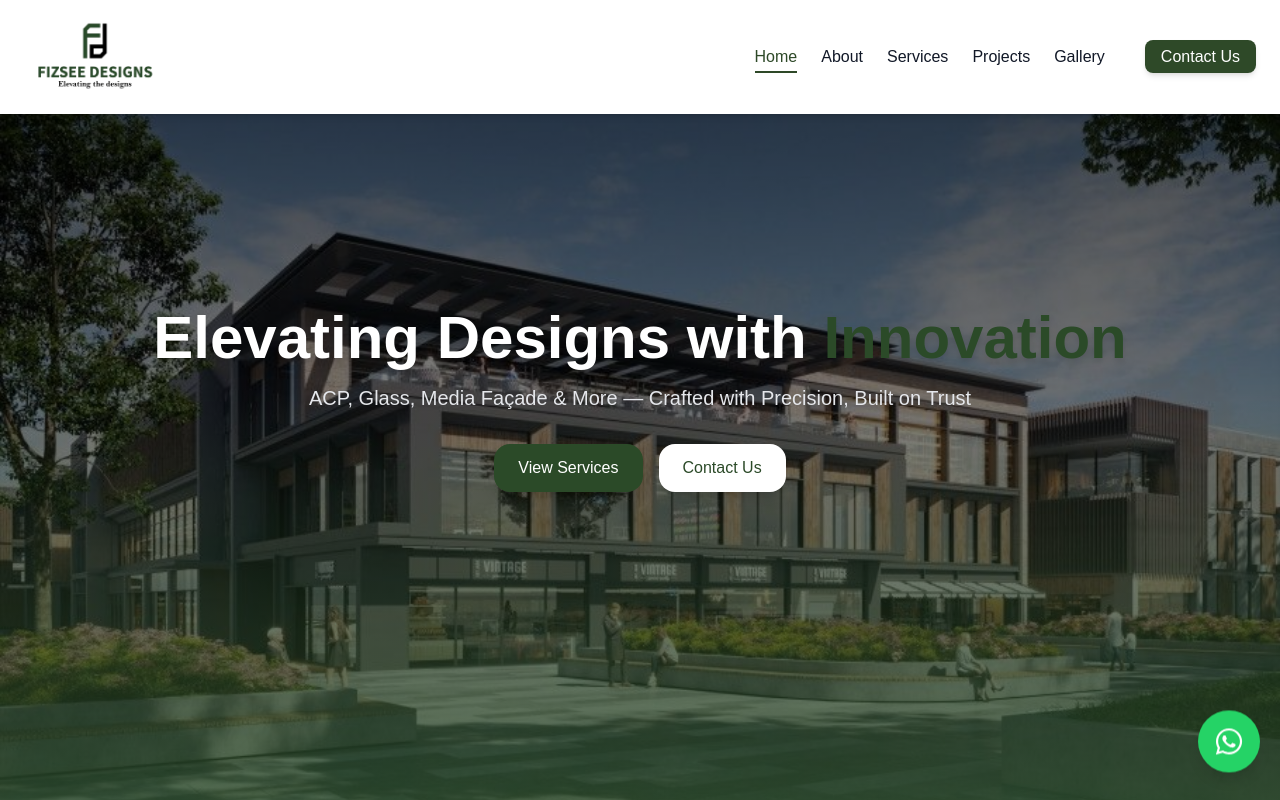
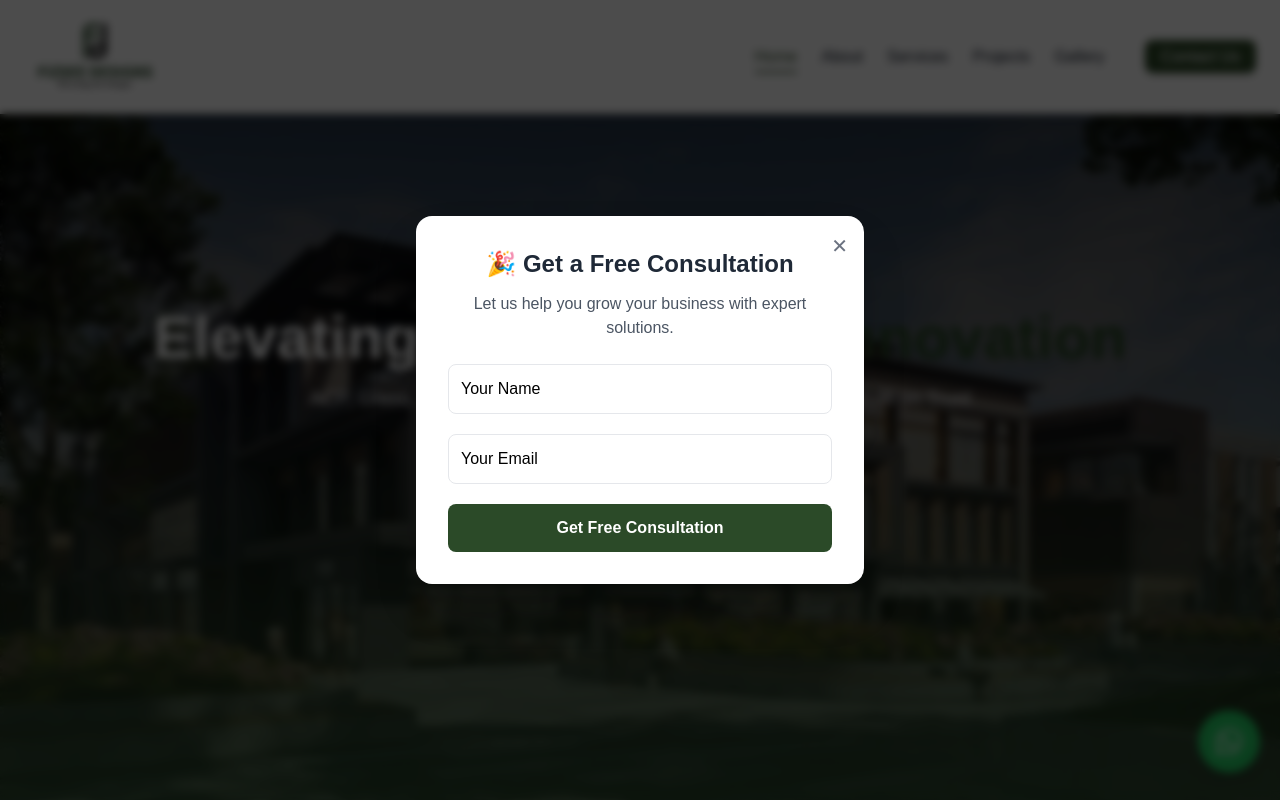
Before and after one commit to fizsee2025/fizsee_design-website, a Next.js app: page / in a window 1280 px wide. Shown: the top 800 px of the page. Built offline with nearby package versions, Linux system fonts and the light colour scheme.

Commit message:
updated the website and added the popup

```diff
--- a/app/components/About.tsx
+++ b/app/components/About.tsx
@@ -1,7 +1,8 @@
 "use client";
-import React from "react";
+import React, { useState } from "react";
 import Image from "next/image";
 import { motion } from "framer-motion";
+import ConsultationPopup from "./ConsultationPopup"; // ✅ Import popup
 
 const founders = [
   { name: "Mr. Hussain Ahamed MS", role: "Founder & CEO", img: "/700.JPG" },
@@ -19,6 +20,8 @@
 ];
 
 const About = () => {
+  const [showPopup, setShowPopup] = useState(false);
+
   return (
     <section
       id="about"
@@ -108,16 +111,22 @@
               ))}
             </div>
 
-            {/* CTA */}
-            <a
-              href="/contact"
+            {/* ✅ Popup Trigger Button */}
+            <button
+              onClick={() => setShowPopup(true)}
               className="inline-block px-6 py-3 rounded-xl bg-gradient-to-r from-[#a8ff78] to-[#78ffd6] text-black font-semibold shadow-lg hover:scale-105 transform transition duration-300"
             >
               Let&apos;s Connect
-            </a>
+            </button>
           </motion.div>
         </div>
       </div>
+
+      {/* ✅ Render the popup */}
+      <ConsultationPopup
+        showPopup={showPopup}
+        onClose={() => setShowPopup(false)}
+      />
     </section>
   );
 };
--- /dev/null
+++ b/app/components/ConsultationPopup.tsx
@@ -0,0 +1,141 @@
+"use client";
+
+import React, { useState } from "react";
+import toast from "react-hot-toast";
+
+interface ConsultationPopupProps {
+  showPopup: boolean;
+  onClose: () => void;
+}
+
+interface Web3FormResponse {
+  success: boolean;
+  message?: string;
+}
+
+const ConsultationPopup: React.FC<ConsultationPopupProps> = ({
+  showPopup,
+  onClose,
+}) => {
+  const [loading, setLoading] = useState(false);
+
+  if (!showPopup) return null;
+
+  const handleSubmit = async (e: React.FormEvent<HTMLFormElement>) => {
+    e.preventDefault();
+    setLoading(true);
+
+    const form = e.currentTarget;
+    const formData = new FormData(form);
+    const data = Object.fromEntries(formData.entries());
+
+    const toastId = toast.loading("Sending...");
+
+    try {
+      const res = await fetch("https://api.web3forms.com/submit", {
+        method: "POST",
+        headers: { "Content-Type": "application/json" },
+        body: JSON.stringify({
+          ...data,
+          subject: "New Consultation Form Submission",
+          form_name: "Consultation Form",
+        }),
+      });
+
+      let result: Web3FormResponse = { success: false };
+      try {
+        result = (await res.json()) as Web3FormResponse;
+      } catch {}
+
+      if (result.success) {
+        toast.success(result.message || "Message sent successfully!", {
+          id: toastId,
+        });
+        form.reset();
+        setTimeout(onClose, 1400);
+      } else {
+        toast.error(result.message || "Failed to send message", {
+          id: toastId,
+        });
+      }
+    } catch (error) {
+      console.error("Submission error:", error);
+      toast.error("An error occurred. Please try again.", { id: toastId });
+    } finally {
+      setLoading(false);
+    }
+  };
+
+  return (
+    <div
+      className="fixed inset-0 flex items-center justify-center z-[9999]"
+      onClick={onClose}
+    >
+      <div className="absolute inset-0 bg-black/70 backdrop-blur-sm"></div>
+
+      <div
+        className="relative bg-white rounded-2xl shadow-2xl p-8 w-full max-w-md text-center animate-fadeIn z-10"
+        onClick={(e) => e.stopPropagation()}
+      >
+        <button
+          onClick={onClose}
+          className="absolute top-4 right-4 text-gray-500 hover:text-gray-800 text-xl"
+          aria-label="Close consultation popup"
+        >
+          ✕
+        </button>
+
+        <h2 className="text-2xl font-bold text-gray-800 mb-3">
+          🎉 Get a Free Consultation
+        </h2>
+        <p className="text-gray-600 mb-6">
+          Let us help you grow your business with expert solutions.
+        </p>
+
+        <form onSubmit={handleSubmit} className="space-y-5" noValidate>
+          <input
+            type="hidden"
+            name="access_key"
+            value="80e59204-d542-42e8-b0c7-f988a94dcb42"
+          />
+
+          <div className="relative">
+            <input
+              type="text"
+              name="name"
+              id="name"
+              required
+              disabled={loading}
+              className="peer w-full p-3 border rounded-lg focus:ring-2 focus:ring-[#2B4A28] outline-none placeholder-black"
+              placeholder="Your Name"
+              aria-label="Your name"
+            />
+          </div>
+
+          <div className="relative">
+            <input
+              type="email"
+              name="email"
+              id="email"
+              required
+              disabled={loading}
+              className="peer w-full p-3 border rounded-lg focus:ring-2 focus:ring-[#2B4A28] outline-none placeholder-black"
+              placeholder="Your Email"
+              aria-label="Your email"
+            />
+          </div>
+
+          <button
+            type="submit"
+            disabled={loading}
+            className="w-full bg-[#2B4A28] text-white py-3 rounded-lg font-semibold hover:bg-[#233d21] transition transform hover:scale-105 disabled:opacity-50 disabled:cursor-not-allowed"
+          >
+            {loading ? "Sending..." : "Get Free Consultation"}
+          </button>
+        </form>
+      </div>
+    </div>
+  );
+};
+
+export default ConsultationPopup;
--- a/app/components/projects.tsx
+++ b/app/components/projects.tsx
@@ -79,34 +79,47 @@
   onClose: () => void;
 }) => {
   if (!project) return null;
+
   return (
     <div className="fixed inset-0 bg-black/70 backdrop-blur-sm flex items-center justify-center z-50 p-4">
       <motion.div
         initial={{ opacity: 0, scale: 0.95 }}
         animate={{ opacity: 1, scale: 1 }}
         exit={{ opacity: 0, scale: 0.95 }}
-        className="bg-white rounded-3xl w-full max-w-5xl overflow-hidden shadow-2xl border border-gray-200"
+        className="bg-white rounded-2xl w-full max-w-3xl shadow-2xl overflow-hidden"
       >
-        <div className="relative h-80 w-full">
+        {/* Header with Close Button */}
+        <div className="flex justify-between items-center p-4 border-b bg-[#f8faf9]">
+          <h2 className="text-xl md:text-2xl font-semibold text-[#365042]">
+            {project.title}
+          </h2>
+          <button
+            onClick={onClose}
+            className="text-gray-600 hover:text-black text-2xl leading-none"
+          >
+            ✕
+          </button>
+        </div>
+
+        {/* Image Slider */}
+        <div className="relative w-full h-56 sm:h-72 md:h-80">
           <Slider dots infinite speed={500} slidesToShow={1} slidesToScroll={1}>
             {project.images.map((img, i) => (
-              <div key={i} className="relative h-80 w-full">
+              <div key={i} className="relative w-full h-56 sm:h-72 md:h-80">
                 <Image
                   src={img}
                   alt={project.title}
                   fill
-                  className="object-cover rounded-t-3xl"
+                  className="object-cover"
                 />
               </div>
             ))}
           </Slider>
         </div>
-        <div className="p-6 flex flex-col md:flex-row gap-6 md:gap-10">
-          <div className="flex-1 space-y-3">
-            <h2 className="text-3xl font-bold text-[#365042]">
-              {project.title}
-            </h2>
-            <p className="text-gray-600">{project.desc}</p>
+
+        {/* Modal Content */}
+        <div className="p-4 md:p-6 space-y-3 text-sm md:text-base text-gray-700">
+          <p>{project.desc}</p>
           <p>
             <strong>Client:</strong> {project.client}
           </p>
@@ -116,18 +129,12 @@
           <p>
             <strong>Year:</strong> {project.year}
           </p>
-            <a
-              href="/contact"
-              className="inline-block mt-4 px-6 py-3 bg-[#365042] text-white font-semibold rounded-xl shadow-md hover:bg-[#2b3e36] transition duration-300"
+
+          <button
+            className="mt-4 w-full md:w-auto px-6 py-3 bg-[#365042] text-white rounded-xl shadow hover:bg-[#2b3e36] transition"
+            onClick={() => (window.location.href = "/contact")}
           >
             Contact Us
-            </a>
-          </div>
-          <button
-            onClick={onClose}
-            className="absolute top-4 right-4 text-gray-800 text-3xl"
-          >
-            ✖
           </button>
         </div>
       </motion.div>
--- a/app/page.tsx
+++ b/app/page.tsx
@@ -1,3 +1,4 @@
+"use client";
 import Navbar from "./components/NavBar";
 import Hero from "./components/Hero";
 import About from "./components/About";
@@ -6,8 +7,39 @@
 import Services from "./components/Services";
 import Projects from "./components/projects";
 import Contact from "./components/Contact";
+import ConsultationPopup from "./components/ConsultationPopup";
+import { useEffect, useState } from "react";
 
 export default function Home() {
+  const [showPopup, setShowPopup] = useState(false);
+  const [popupStage, setPopupStage] = useState(0); // 0 = not shown yet
+
+  useEffect(() => {
+    let timer: NodeJS.Timeout;
+
+    const showPopupWithDelay = (delaySeconds: number, stage: number) => {
+      timer = setTimeout(() => {
+        setShowPopup(true);
+        setPopupStage(stage);
+      }, delaySeconds * 1000);
+    };
+
+    // 💡 Use smaller numbers while testing (5 → 300 for real)
+    if (popupStage === 0) {
+      showPopupWithDelay(5, 1); // change to 300 for production
+    } else if (popupStage === 1) {
+      showPopupWithDelay(20, 2);
+    } else if (popupStage === 2) {
+      showPopupWithDelay(40, 3);
+    }
+
+    return () => clearTimeout(timer);
+  }, [popupStage]);
+
+  const handleClosePopup = () => {
+    setShowPopup(false);
+    setPopupStage((prev: any) => (prev < 3 ? prev + 1 : prev));
+  };
   return (
     <>
       <Navbar />
@@ -18,6 +50,8 @@
       <Contact />
       <WhatsappIcon />
       <Footer />
+
+      <ConsultationPopup showPopup={showPopup} onClose={handleClosePopup} />
     </>
   );
 }
```
Lines whose indentation alone changed are shown as unchanged.
